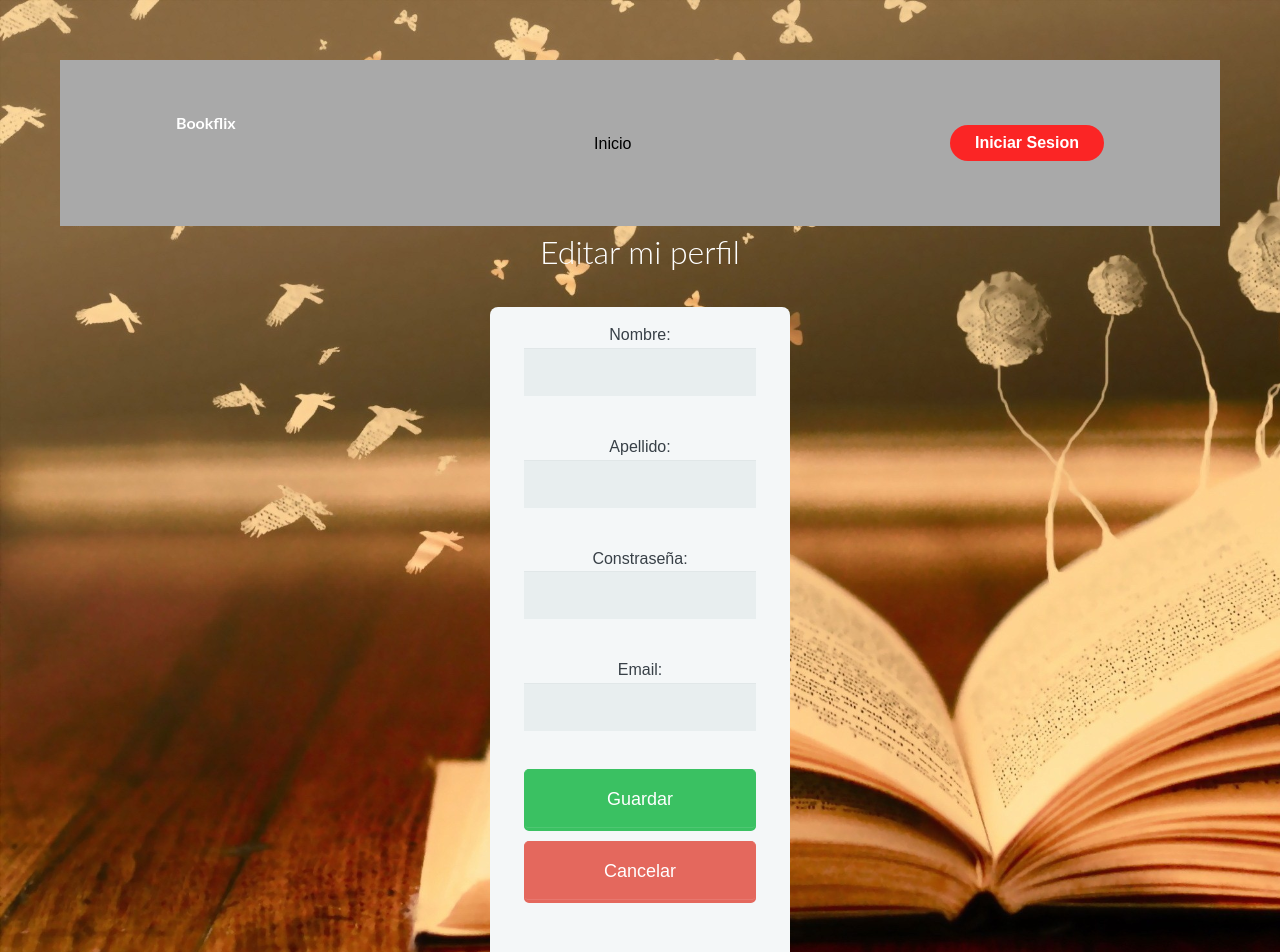
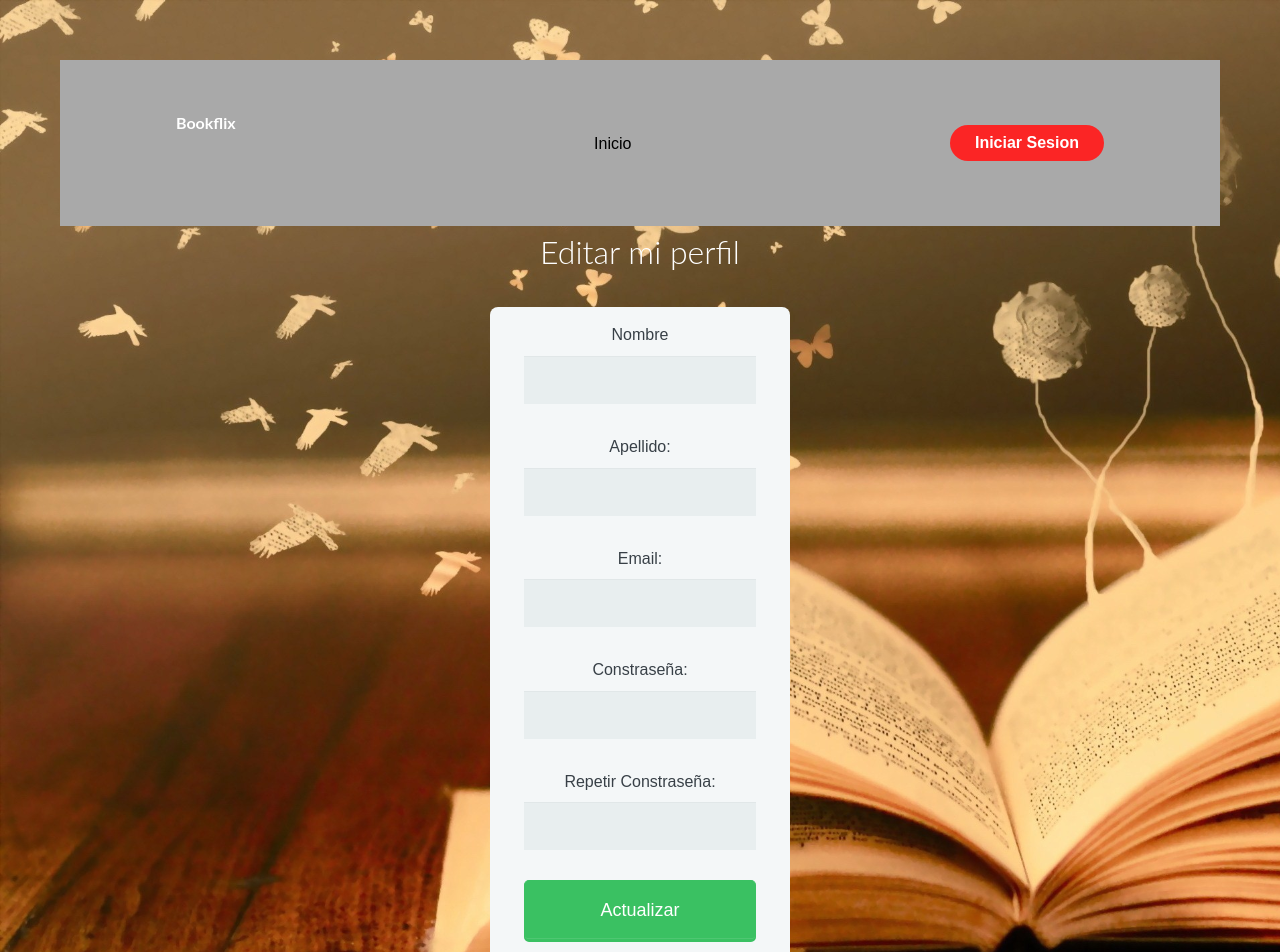
Before and after one commit to mariarociose/bookflix, a React (Create React App) app in the folder ui/: page /editprofile in a window 1280 px wide. Shown: the top 952 px of the page. Built offline with nearby package versions, Linux system fonts and the light colour scheme.

Commit message:
fallarEditarEmpezandoRegistro

```diff
--- a/ui/src/App.js
+++ b/ui/src/App.js
@@ -17,12 +17,12 @@ import Libro_detail from "./components/libroViewDetail/Libro_detail";
 import EditorialCreate from "./components/editorialCreate/EditorialCreate";
 import GeneroCreate from "./components/generoCreate/GeneroCreate";
 import AutorCreate from "./components/autorCreate/AutorCreate";
+import CreateProfile from "./components/profileComponent/CreateProfile";
 
 function App() {
   return (
     <div className="App">
           <Switch>
-
             <Route exact path="/" component={StartComponent}></Route>
             <Route exact path="/home" component={AlbumContainer}></Route>
             <Route exact path="/homeAdmin" component={AlbumContainer}></Route>
@@ -35,6 +35,7 @@ function App() {
             <Route exact path="/profile" component={Profile}></Route>
             <Route exact path="/libro_detail" component={Libro_detail}></Route>
             <Route exact path="/editprofile" component={Editprofile}></Route>
+            <Route exact path="/createprofile" component={CreateProfile}></Route>
             <Route exact path="/createEditorial" component={EditorialCreate}></Route>
             <Route exact path="/createGenero" component={GeneroCreate}></Route>
             <Route exact path="/createAutor" component={AutorCreate}></Route>
--- a/ui/src/components/loginComponent/Login.jsx
+++ b/ui/src/components/loginComponent/Login.jsx
@@ -66,6 +66,10 @@ class Login extends React.Component{
 
     }
 
+    handleClick = () => {
+        this.props.history.push("/createProfile");
+        }
+
     render(){
 
 
@@ -86,7 +90,7 @@ class Login extends React.Component{
                     <input required minLength = "6" maxLength = "8" type="password" name="password" id="userPassword"/>
                     {mensaje}
                     <input type="submit" value="Iniciar Sesion"/>
-                    <a href=""> ¿No tiene cuenta?</a>
+                    <input type="button" value="¿No tiene cuenta?"class="editButton" id="update" onClick={this.handleClick}></input>
                 </form>
             </div>
 
--- a/ui/src/components/loginComponent/login.css
+++ b/ui/src/components/loginComponent/login.css
@@ -9,7 +9,7 @@ body{
 
 .loginbox{
     width: 320px;
-    height: 480px;
+    height: 600px;
     background: #000;
     color: #fff;
 
--- /dev/null
+++ b/ui/src/components/profileComponent/CreateProfile.jsx
@@ -0,0 +1,93 @@
+import React from "react";
+import ReactDOM from "react-dom";
+
+import Cookie from "js-cookie";
+import AvatarLogo from "../../img/avatar.png";
+import CommonDisplay from "../CommonDisplay";
+
+
+class AutorCreate extends CommonDisplay{
+      constructor(props){
+          super(props);
+          console.log(this.props)
+          this.state = {
+              datos: {}
+          }
+      }
+      componentDidMount(){}
+      getData = (form) => (
+
+          fetch("http://localhost:4000/createProfile",{
+              method: "POST",
+              body: new FormData(form)
+          }
+        )
+          .then((res) => (res.json()))
+          .then((data) => {
+              this.setState({datos:data}, () => (console.log(this.state.datos)))
+          })
+      )
+      redirectOnCreatead = () => {
+                  this.props.history.push("/login");
+                }
+      handleSubmit = (e) => {
+
+                    e.preventDefault();
+                    this.getData(e.target)
+                     //retorna Promise, las promises las manejamos con then. Fetch tmb retorna promise
+                    .then(() => {
+                        this.redirectOnCreatead()
+                    })
+                    e.target.reset();
+                }
+
+      renderContent = () => {
+
+        return(
+
+          <div>
+            <div className="create_form">
+                  <h1> Nuevo usuario</h1>
+                <form className="book_form" allign='center'  onSubmit={this.handleSubmit}>
+
+                  <fieldset className="create_field">
+                            <label for="nombre">Nombre</label>
+                            <input type="text" id="nombre"  required  name="nombre"/>
+
+                            <label for="lastname"> Apellido: </label>
+                            <input type="text" id="apellido"  required name="apellido" />
+
+                            <label for="email"> Email:</label>
+                            <input type="text" id="email"  required name="email" />
+
+                            <label for="password"> Constraseña:</label>
+                            <input type="text" id="password"  required name="password" />
+
+                            <label for="password2"> Repetir Constraseña:</label>
+                            <input type="text" id="password2"  required name="password2" />
+
+                    </fieldset>
+
+                    <button type="submit" value="Guardar" class="saveButton" >
+                      Guardar
+                    </button>
+                    <button type="reset" value="Cancelar" class="resetButton">
+                    Cancelar
+                    </button>
+
+                    </form>
+
+
+              </div>
+
+            </div>
+
+        )
+
+      }
+
+
+
+
+}
+export default AutorCreate;
--- a/ui/src/components/profileComponent/Editprofile.jsx
+++ b/ui/src/components/profileComponent/Editprofile.jsx
@@ -20,7 +20,8 @@ class Editprofile extends CommonDisplay{
         super(props);
         this.state = {
           user: {},
-          userId: ""
+          userId: "",
+          editing: false
         }
     }
 
@@ -49,21 +50,51 @@ class Editprofile extends CommonDisplay{
         }else this.setState({mensaje: "Acceso denegado"})
     }
 
+    handleChange = (e) => (
+        this.setState({[e.target.user.name]: e.target.user.value},()=>(console.log(this.state)))
+    )
+
+    handleClick = (e) => {
+       this.setState({editing: !this.state.editing})
+    }
+
+    handleSubmit = (e) => {
+        e.preventDefault();
+        let formData = new FormData();
+        formData.append("nombre",e.target.user.nombre.value);
+        formData.append("lastname",e.target.user.lastname.value);
+        formData.append("email",e.target.user.email.value);
+        formData.append("password",e.target.user.password.value);
+        formData.append("password",e.target.user.password.value);
+
+        fetch("http://localhost:4000/profileData",{
+            method:"POST",
+            body: formData
+        })
+        .then((res) => (res.json()))
+        .then((data) => (this.setState({editing: false})))
+        .catch((err) => (console.log(err)))
+
+    }
+
     handleCancel = () => {
         this.props.history.push("/profile");
         }
 
-    handleEdit = () => {
-        this.props.history.push("/editprofile");
-       }
+    renderContent = () => {
+        console.log(this.state)
+        let buttons;
 
-    handleChange = (e) => (
-        this.setState({[e.target.name]: e.target.value},()=>(console.log(this.state)))
-    )
-
-
-
-    renderContent = () => {
+        if(!this.state.editing){
+            buttons = <input type="button" value="Actualizar"class="editButton" id="update" onClick={this.handleClick}></input>
+        }else{
+            buttons = (
+            <div>
+                <input type="submit" value="Aceptar" class="saveButton" id="accept"></input>
+                <input type="button" value="Cancelar" class="resetButton" id="cancel" onClick={this.handleCancel}></input>
+            </div>
+            )
+        }
 
               return(
 
@@ -72,30 +103,21 @@ class Editprofile extends CommonDisplay{
 
                 <div className="create_form">
                       <h1> Editar mi perfil</h1>
-                    <form className="book_form" allign='center' onSubmit={this.handleEdit}>
+                    <form className="book_form" allign='center' onSubmit={this.handleSubmit}>
                         <fieldset className="create_field">
-                            <label for="titulo">Nombre:
-                            <input type="text" value={this.state.user.nombre} id="nombre"
-                            onChange={this.handleChange} required  name="nombre"/>
-                            </label>
-                            <label for="lastname"> Apellido:
-                            <input type="text" value={this.state.user.apellido}
-                            onChange={this.handleChange} required maxLength="13" minLength="13" name="lastname"/>
-                            </label>
-                            <label for="password"> Constraseña:
-                            <input type="text" value={this.state.user.password}
-                            onChange={this.handleChange} required maxLength="13" minLength="13" name="pasword"/>
-                            </label>
-                            <label for="card"> Email:
-                            <input type="text" value={this.state.user.email}
-                            onChange={this.handleChange} required maxLength="13" minLength="13" name="card"/>
-                            </label>
-                            <button value="Guardar" class="saveButton">
-                            Guardar
-                            </button>
-                            <button onClick={this.handleCancel} value="Cancelar" class="resetButton">
-                            Cancelar
-                            </button>
+                        <label htmlFor="nombre">Nombre</label>
+                            <input required disabled={!this.state.editing} type="text" name="nombre" id="" value={this.state.user.nombre} onChange={this.handleChange}/>
+                            <label htmlFor="lastname"> Apellido: </label>
+                            <input required disabled={!this.state.editing} type="text" name="lastnombre" id="" value={this.state.user.apellido} onChange={this.handleChange}/>
+                            <label htmlFor="email"> Email:</label>
+                            <input required disabled={!this.state.editing} type="text" name="email" id="" value={this.state.user.email} onChange={this.handleChange}/>
+                            <label htmlFor="password"> Constraseña:</label>
+                            <input required disabled={!this.state.editing} type="text" name="password" id="" value={this.state.user.password} onChange={this.handleChange}/>
+                            <label htmlFor="password2"> Repetir Constraseña:</label>
+                            <input required disabled={!this.state.editing} type="text" name="password2" id="" value={this.state.user.password} onChange={this.handleChange}/>
+                            {buttons}
+
+
                         </fieldset>
                     </form>
                 </div>
--- a/ui/src/components/profileComponent/profile.css
+++ b/ui/src/components/profileComponent/profile.css
@@ -66,7 +66,7 @@ select {
 }
 
 
-.saveButton{
+.saveButton, .editButton{
   padding: 19px 39px 18px 39px;
   color: #FFF;
   background-color: #3ac162;
```
Also changed, not shown: 2 other files (tests, documents, lock files or other folders).
